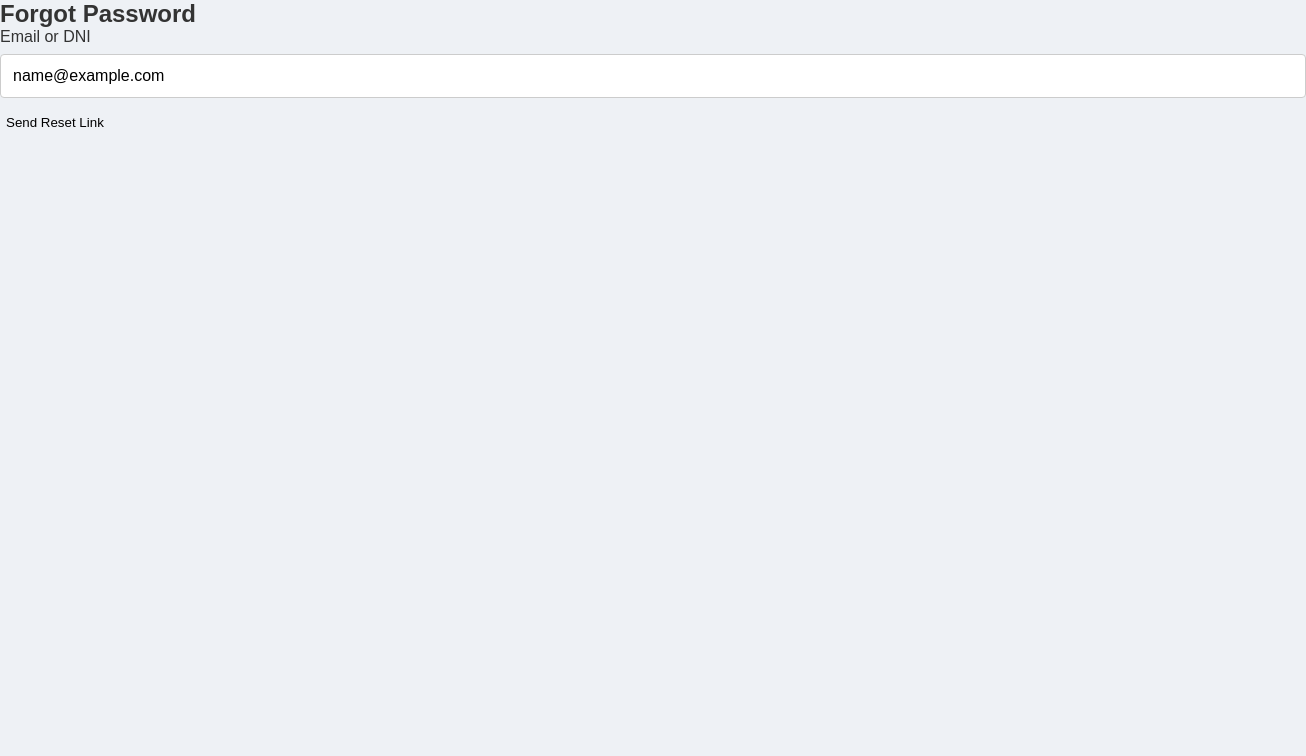
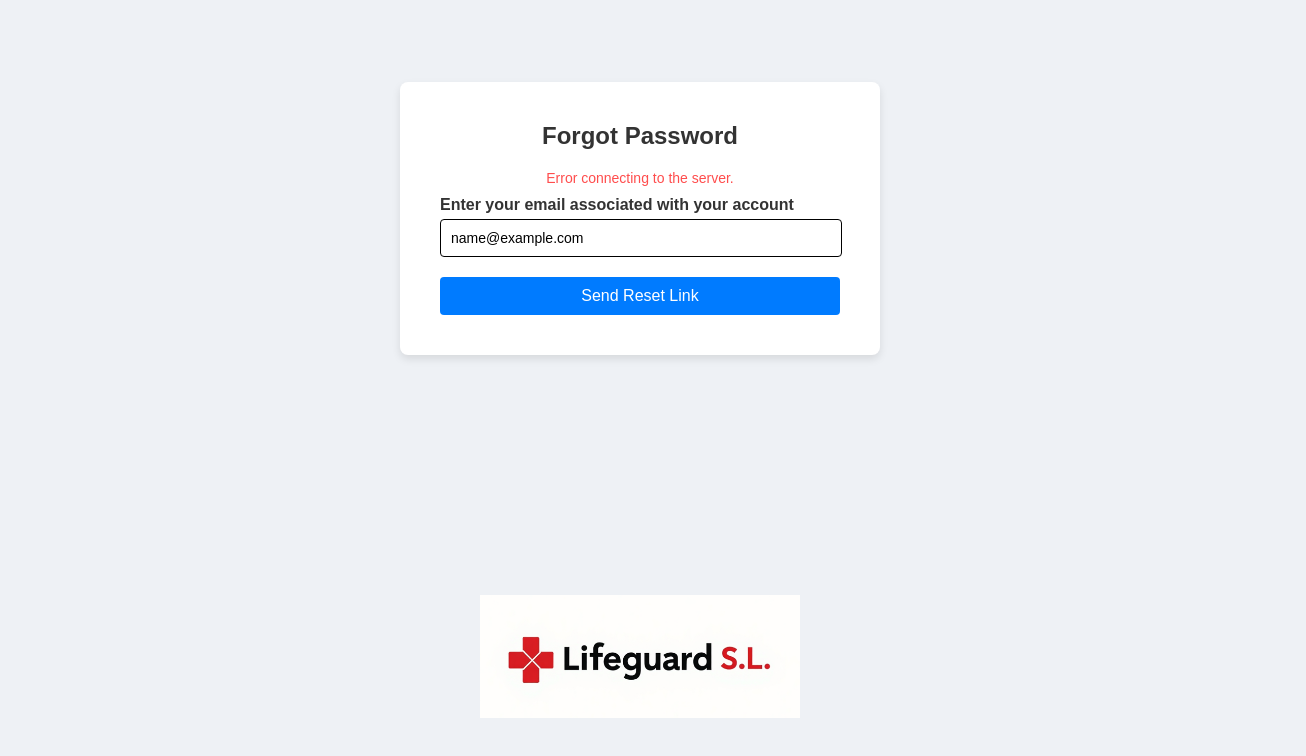
Before and after one commit to NeburRLM/Lifeguard-Manager-System, a React (Create React App) app in the folder frontend/: page /forgot-password in a window 1280 px wide. Both pictures are taken after typing "name@example.com" into the empty fields and a click on the button "Send Reset Link". Shown: the top 756 px of the page, 1306 px wide, since content can reach past the window. Built offline with nearby package versions, Linux system fonts and the light colour scheme; no server answers; some icons are missing; what @react-pdf/renderer would draw is missing.

Commit message:
Forgot and reset password dessign do it

```diff
--- /dev/null
+++ b/frontend/src/Pages/ForgotPassword.css
@@ -0,0 +1,85 @@
+.centered-containerF {
+  display: flex;
+  justify-content: center;
+  align-items: center;
+  height: 100vh; /* Ocupa el 100% de la altura de la ventana */
+    flex-direction: column;
+}
+
+.forgot-password-containerF {
+  background-color: #fff;
+  padding: 40px;
+  border-radius: 8px;
+  box-shadow: 0 4px 8px rgba(0, 0, 0, 0.1);
+  max-width: 400px;
+  width: 100%;
+  text-align: center;
+}
+
+.image-containerF {
+  width: 100%;
+  display: flex;
+  justify-content: center;
+  align-items: flex-end;
+  padding: 40px 0 0;
+  margin-top: 200px;
+}
+
+.image-containerF img {
+  max-width: 25%;
+  height: auto;
+}
+
+.forgot-password-containerF h2 {
+  margin-bottom: 20px;
+  font-size: 24px;
+  color: #333;
+}
+
+.forgot-password-containerF p {
+  margin: 10px 0;
+  font-size: 14px;
+}
+
+.error-messageF {
+  color: #ff4d4d;
+}
+
+.success-messageF {
+  color: #4caf50;
+}
+
+.forgot-password-formF .form-groupF {
+  margin-bottom: 20px;
+  text-align: left;
+}
+
+.forgot-password-formF label {
+  display: block;
+  margin-bottom: 5px;
+  font-weight: bold;
+  color: #333;
+}
+
+.forgot-password-formF input {
+  width: calc(100% - 20px);
+  padding: 10px;
+  border: 1px solid;
+  border-radius: 4px;
+  font-size: 14px;
+}
+
+.reset-buttonF {
+  width: 100%;
+  padding: 10px;
+  background-color: #007bff;
+  color: #fff;
+  border: none;
+  border-radius: 4px;
+  font-size: 16px;
+  cursor: pointer;
+}
+
+.reset-buttonF:hover {
+  background-color: #0056b3;
+}
--- a/frontend/src/Pages/ForgotPassword.jsx
+++ b/frontend/src/Pages/ForgotPassword.jsx
@@ -1,11 +1,10 @@
 import React, { useState } from 'react';
-import { useNavigate } from 'react-router-dom';
+import './ForgotPassword.css';
 
 const ForgotPassword = () => {
   const [email, setEmail] = useState('');
   const [error, setError] = useState('');
   const [message, setMessage] = useState('');
-  const navigate = useNavigate();
 
   const handleSubmit = async (e) => {
     e.preventDefault();
@@ -34,13 +33,14 @@ const ForgotPassword = () => {
   };
 
   return (
-    <div className="forgot-password-container">
+      <div className="centered-containerF">
+      <div className="forgot-password-containerF">
         <h2>Forgot Password</h2>
-      {error && <p className="error-message">{error}</p>}
-      {message && <p className="success-message">{message}</p>}
-      <form onSubmit={handleSubmit}>
-        <div className="form-group">
-          <label htmlFor="email">Email or DNI</label>
+        {error && <p className="error-messageF">{error}</p>}
+        {message && <p className="success-messageF">{message}</p>}
+        <form onSubmit={handleSubmit} className="forgot-password-formF">
+          <div className="form-groupF">
+            <label htmlFor="email">Enter your email associated with your account</label>
             <input
               type="email"
               id="email"
@@ -50,10 +50,14 @@ const ForgotPassword = () => {
               required
             />
           </div>
-        <button type="submit" className="reset-button">
+          <button type="submit" className="reset-buttonF">
             Send Reset Link
           </button>
         </form>
+      </div>
+      <div className="image-containerF">
+        <img src="/LogoSL.png" alt="Descripción de la imagen" />
+      </div>
       </div>
     );
   };
--- /dev/null
+++ b/frontend/src/Pages/ResetPassword.css
@@ -0,0 +1,55 @@
+.centered-containerR {
+  display: flex;
+  justify-content: center;
+  align-items: center;
+  height: 100vh; /* Ocupa el 100% de la altura de la ventana */
+    flex-direction: column;
+}
+
+
+.reset-password-containerR {
+  background-color: #fff;
+  padding: 40px;
+  border-radius: 8px;
+  box-shadow: 0 4px 8px rgba(0, 0, 0, 0.1);
+  max-width: 400px;
+  width: 100%;
+  text-align: center;
+
+}
+
+.reset-password-containerR h2 {
+  margin-bottom: 20px;
+  font-size: 24px;
+  color: #333;
+}
+
+.reset-password-formR input {
+  width: calc(100% - 20px);
+  padding: 10px;
+  margin-bottom: 20px;
+  border: 1px solid #ddd;
+  border-radius: 4px;
+  font-size: 14px;
+}
+
+.reset-buttonR {
+  width: 100%;
+  padding: 10px;
+  background-color: #007bff;
+  color: #fff;
+  border: none;
+  border-radius: 4px;
+  font-size: 16px;
+  cursor: pointer;
+}
+
+.reset-buttonR:hover {
+  background-color: #0056b3;
+}
+
+.messageR {
+  margin-top: 20px;
+  font-size: 14px;
+  color: #333;
+}
--- a/frontend/src/Pages/ResetPassword.jsx
+++ b/frontend/src/Pages/ResetPassword.jsx
@@ -1,5 +1,6 @@
 import React, { useState, useEffect } from 'react';
-import { useSearchParams } from 'react-router-dom';
+import { useSearchParams, useNavigate } from 'react-router-dom';
+import './ResetPassword.css';
 
 const ResetPassword = () => {
   const [password, setPassword] = useState('');
@@ -7,6 +8,7 @@ const ResetPassword = () => {
   const [message, setMessage] = useState('');
   const [searchParams] = useSearchParams();
   const token = searchParams.get('token');
+  const navigate = useNavigate();
 
   useEffect(() => {
     if (!token) {
@@ -29,12 +31,19 @@ const ResetPassword = () => {
 
     const data = await response.json();
     setMessage(data.message);
+
+    if (data.message === 'Contraseña actualizada con éxito.') {
+          setTimeout(() => {
+            navigate('/'); // Redirige a la página de Login
+          }, 2000); // Espera 2 segundos antes de redirigir
+        }
   };
 
   return (
-    <div>
+    <div className="centered-containerR">
+        <div className="reset-password-containerR">
               <h2>Restablecer contraseña</h2>
-      <form onSubmit={handleSubmit}>
+              <form onSubmit={handleSubmit} className="reset-password-formR">
                 <input
                   type="password"
                   placeholder="Nueva contraseña"
@@ -49,9 +58,12 @@ const ResetPassword = () => {
                   onChange={(e) => setConfirmPassword(e.target.value)}
                   required
                 />
-        <button type="submit">Cambiar contraseña</button>
+                <button type="submit" className="reset-buttonR">
+                  Cambiar contraseña
+                </button>
               </form>
-      {message && <p>{message}</p>}
+              {message && <p className="messageR">{message}</p>}
+            </div>
       </div>
   );
 };
```
Also changed, not shown: frontend/public/LogoSL.png (added), 1 other file (tests, documents, lock files or other folders). Lines whose indentation alone changed are shown as unchanged.
